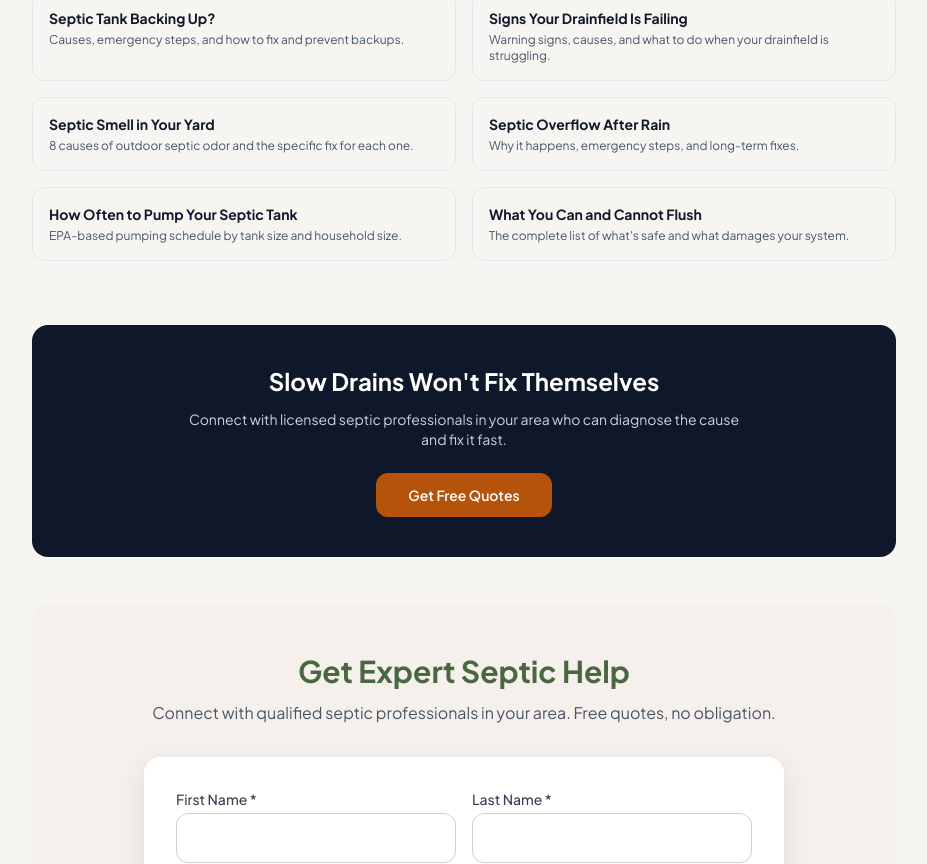
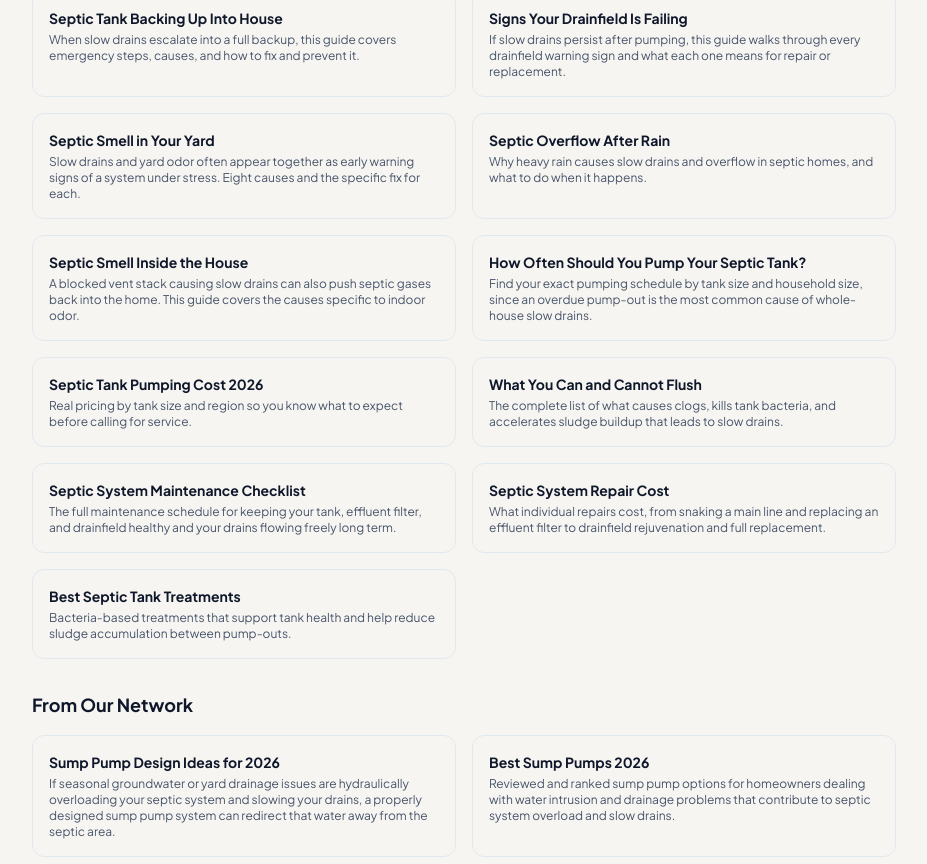
Before and after one commit to thebasementguide2026/theseptic.guide-, a Next.js app: page /problems/slow-drains in a window 1280 px wide. Shown: the part 9728-10592 px from the top of the page, without its empty margins (176-1103 px from the left). Built offline with nearby package versions, Linux system fonts and the light colour scheme.

Commit message:
Replace Related Guides section with expanded version

```diff
--- a/app/problems/slow-drains/page.tsx
+++ b/app/problems/slow-drains/page.tsx
@@ -429,32 +429,62 @@ export default function SlowDrains() {
           <h2 className='text-xl font-bold text-slate-900 mb-4'>Related Guides</h2>
           <div className='grid md:grid-cols-2 gap-4'>
             <Link href='/problems/tank-backing-up' className='block p-4 border border-slate-200 rounded-lg hover:shadow-md transition-shadow'>
-              <h3 className='font-bold text-slate-900 mb-1 text-sm'>Septic Tank Backing Up?</h3>
-              <p className='text-slate-600 text-xs'>Causes, emergency steps, and how to fix and prevent backups.</p>
+              <h3 className='font-bold text-slate-900 mb-1 text-sm'>Septic Tank Backing Up Into House</h3>
+              <p className='text-slate-600 text-xs'>When slow drains escalate into a full backup, this guide covers emergency steps, causes, and how to fix and prevent it.</p>
             </Link>
             <Link href='/problems/drainfield-failing' className='block p-4 border border-slate-200 rounded-lg hover:shadow-md transition-shadow'>
               <h3 className='font-bold text-slate-900 mb-1 text-sm'>Signs Your Drainfield Is Failing</h3>
-              <p className='text-slate-600 text-xs'>Warning signs, causes, and what to do when your drainfield is struggling.</p>
+              <p className='text-slate-600 text-xs'>If slow drains persist after pumping, this guide walks through every drainfield warning sign and what each one means for repair or replacement.</p>
             </Link>
             <Link href='/problems/septic-smell-in-yard' className='block p-4 border border-slate-200 rounded-lg hover:shadow-md transition-shadow'>
               <h3 className='font-bold text-slate-900 mb-1 text-sm'>Septic Smell in Your Yard</h3>
-              <p className='text-slate-600 text-xs'>8 causes of outdoor septic odor and the specific fix for each one.</p>
+              <p className='text-slate-600 text-xs'>Slow drains and yard odor often appear together as early warning signs of a system under stress. Eight causes and the specific fix for each.</p>
             </Link>
             <Link href='/problems/septic-overflow-after-rain' className='block p-4 border border-slate-200 rounded-lg hover:shadow-md transition-shadow'>
               <h3 className='font-bold text-slate-900 mb-1 text-sm'>Septic Overflow After Rain</h3>
-              <p className='text-slate-600 text-xs'>Why it happens, emergency steps, and long-term fixes.</p>
+              <p className='text-slate-600 text-xs'>Why heavy rain causes slow drains and overflow in septic homes, and what to do when it happens.</p>
+            </Link>
+            <Link href='/problems/septic-smell-inside-house' className='block p-4 border border-slate-200 rounded-lg hover:shadow-md transition-shadow'>
+              <h3 className='font-bold text-slate-900 mb-1 text-sm'>Septic Smell Inside the House</h3>
+              <p className='text-slate-600 text-xs'>A blocked vent stack causing slow drains can also push septic gases back into the home. This guide covers the causes specific to indoor odor.</p>
             </Link>
             <Link href='/articles/how-often-pump-septic-tank' className='block p-4 border border-slate-200 rounded-lg hover:shadow-md transition-shadow'>
-              <h3 className='font-bold text-slate-900 mb-1 text-sm'>How Often to Pump Your Septic Tank</h3>
-              <p className='text-slate-600 text-xs'>EPA-based pumping schedule by tank size and household size.</p>
+              <h3 className='font-bold text-slate-900 mb-1 text-sm'>How Often Should You Pump Your Septic Tank?</h3>
+              <p className='text-slate-600 text-xs'>Find your exact pumping schedule by tank size and household size, since an overdue pump-out is the most common cause of whole-house slow drains.</p>
+            </Link>
+            <Link href='/cost-guides/septic-tank-pumping-cost' className='block p-4 border border-slate-200 rounded-lg hover:shadow-md transition-shadow'>
+              <h3 className='font-bold text-slate-900 mb-1 text-sm'>Septic Tank Pumping Cost 2026</h3>
+              <p className='text-slate-600 text-xs'>Real pricing by tank size and region so you know what to expect before calling for service.</p>
             </Link>
             <Link href='/articles/what-can-cannot-flush-septic-system' className='block p-4 border border-slate-200 rounded-lg hover:shadow-md transition-shadow'>
               <h3 className='font-bold text-slate-900 mb-1 text-sm'>What You Can and Cannot Flush</h3>
-              <p className='text-slate-600 text-xs'>The complete list of what&apos;s safe and what damages your system.</p>
+              <p className='text-slate-600 text-xs'>The complete list of what causes clogs, kills tank bacteria, and accelerates sludge buildup that leads to slow drains.</p>
+            </Link>
+            <Link href='/maintenance/septic-system-maintenance-checklist' className='block p-4 border border-slate-200 rounded-lg hover:shadow-md transition-shadow'>
+              <h3 className='font-bold text-slate-900 mb-1 text-sm'>Septic System Maintenance Checklist</h3>
+              <p className='text-slate-600 text-xs'>The full maintenance schedule for keeping your tank, effluent filter, and drainfield healthy and your drains flowing freely long term.</p>
+            </Link>
+            <Link href='/cost-guides/septic-system-repair-cost' className='block p-4 border border-slate-200 rounded-lg hover:shadow-md transition-shadow'>
+              <h3 className='font-bold text-slate-900 mb-1 text-sm'>Septic System Repair Cost</h3>
+              <p className='text-slate-600 text-xs'>What individual repairs cost, from snaking a main line and replacing an effluent filter to drainfield rejuvenation and full replacement.</p>
+            </Link>
+            <Link href='/reviews/best-septic-tank-treatments' className='block p-4 border border-slate-200 rounded-lg hover:shadow-md transition-shadow'>
+              <h3 className='font-bold text-slate-900 mb-1 text-sm'>Best Septic Tank Treatments</h3>
+              <p className='text-slate-600 text-xs'>Bacteria-based treatments that support tank health and help reduce sludge accumulation between pump-outs.</p>
             </Link>
           </div>
+          <h3 className='text-lg font-bold text-slate-900 mt-8 mb-4'>From Our Network</h3>
+          <div className='grid md:grid-cols-2 gap-4'>
+            <a href='https://thebasement.guide/articles/sump-pump-design-ideas' target='_blank' rel='noopener noreferrer' className='block p-4 border border-slate-200 rounded-lg hover:shadow-md transition-shadow'>
+              <h3 className='font-bold text-slate-900 mb-1 text-sm'>Sump Pump Design Ideas for 2026</h3>
+              <p className='text-slate-600 text-xs'>If seasonal groundwater or yard drainage issues are hydraulically overloading your septic system and slowing your drains, a properly designed sump pump system can redirect that water away from the septic area.</p>
+            </a>
+            <a href='https://thebasement.guide/reviews/best-sump-pumps' target='_blank' rel='noopener noreferrer' className='block p-4 border border-slate-200 rounded-lg hover:shadow-md transition-shadow'>
+              <h3 className='font-bold text-slate-900 mb-1 text-sm'>Best Sump Pumps 2026</h3>
+              <p className='text-slate-600 text-xs'>Reviewed and ranked sump pump options for homeowners dealing with water intrusion and drainage problems that contribute to septic system overload and slow drains.</p>
+            </a>
+          </div>
         </div>
-
         {/* CTA */}
         <div className='bg-slate-900 rounded-2xl p-8 md:p-10 text-center'>
           <h2 className='text-xl md:text-2xl font-bold text-white mb-3'>Slow Drains Won&apos;t Fix Themselves</h2>
```
